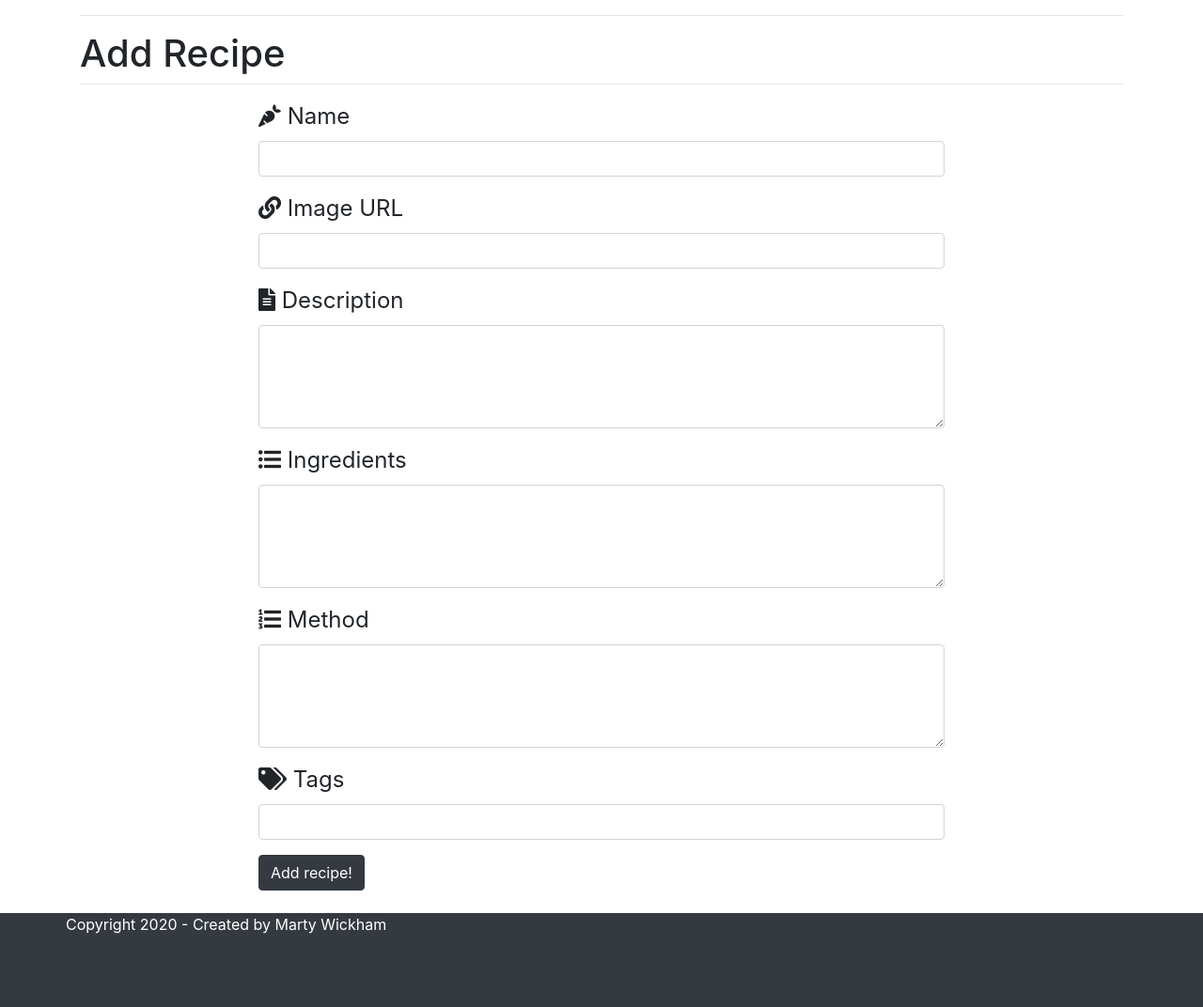
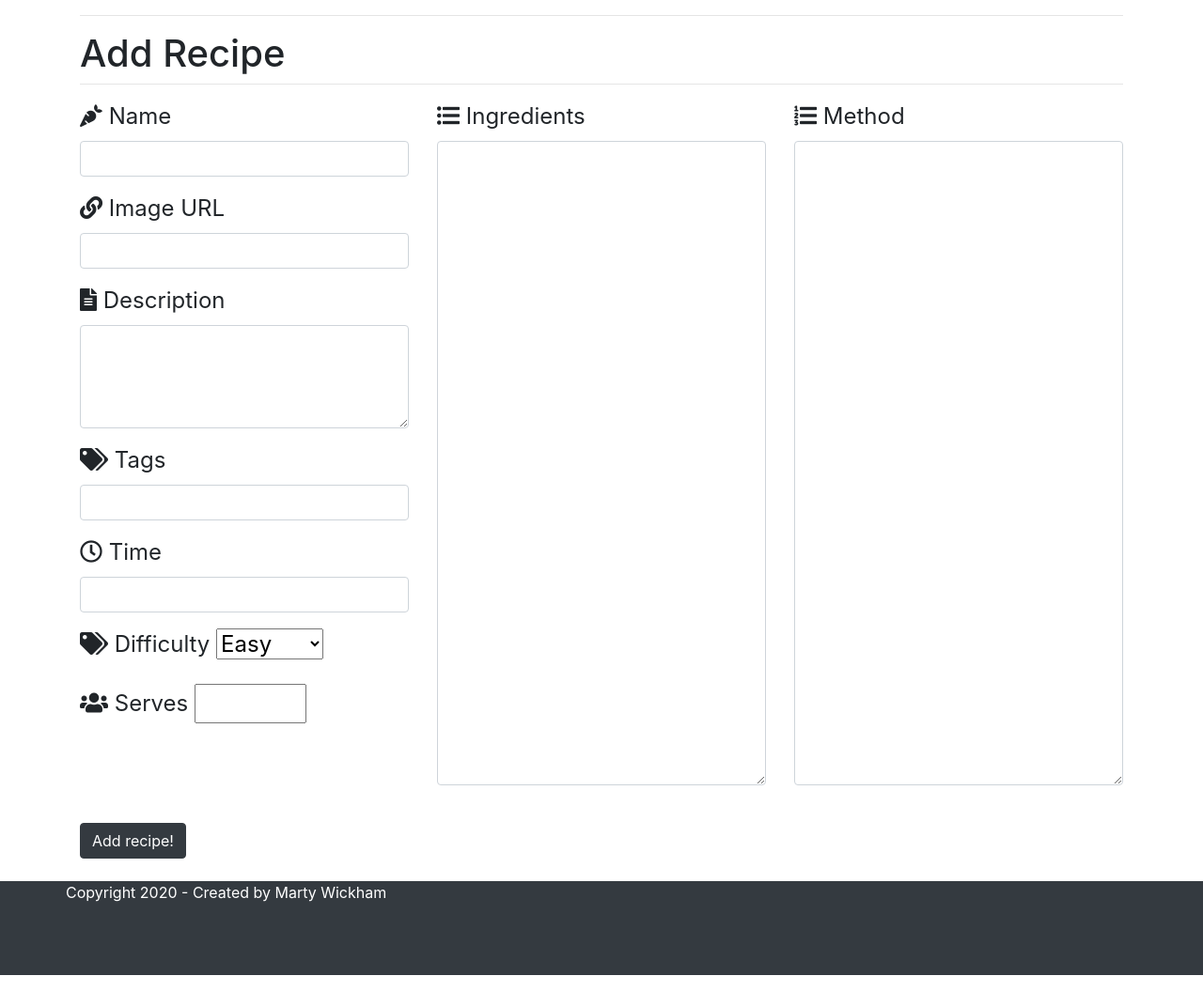
Before and after one commit to marty-wickham/milestone-project3, a Flask app: page /add_recipe in a window 1280 px wide. Shown: the part 74-1146 px from the top of the page at 94% size. After the commit the page ends 1112 px from the top, so only its background shows below. Run offline with Flask 2, Linux system fonts and the light colour scheme; some libraries are stand-ins or nearby versions.

Commit message:
Added input fields for the add recipe form, updated recipe view

```diff
--- a/app.py
+++ b/app.py
@@ -101,6 +101,10 @@ def insert_recipe():
     recipes.insert_one({'title': request.form.get('recipe_name').capitalize(),
                         'image_url': request.form.get('image_url'),
                         'description': request.form.get('recipe_description').capitalize(),
+                        'tags': request.form.get('tags'),
+                        'serves': request.form.get('serves'),
+                        'time': request.form.get('time'),
+                        'difficulty': request.form.get('difficulty'),
                         'ingredients': ingredients_list,
                         'method': method_list,
                         'user': session['username']})
--- a/templates/add-recipe.html
+++ b/templates/add-recipe.html
@@ -10,8 +10,10 @@
         </div>
         <hr class="mt-0">
         <div class="row">
-            <div class="col-md-8 offset-md-2">
-                <form action="{{url_for('insert_recipe')}}" method="POST">
+            <div class="col">
+                <form action="{{ url_for('insert_recipe') }}" method="post">
+                    <div class="row">
+                        <div class="col-lg-4 col-md-6 mb-4 col-10 offset-1 offset-md-0">
                             <div class="form-group">
                                 <i class="fas fa-carrot"></i>
                                 <label for="recipe_name">Name</label>
@@ -28,21 +30,50 @@
                                 <textarea type="text" class="form-control" id="recipe_description" name="recipe_description" rows="4" cols="25"></textarea>
                             </div>
                             <div class="form-group">
-                        <i class="fas fa-list-ul"></i>
-                        <label for="recipe_ingredients">Ingredients</label>
-                        <textarea type="text" class="form-control" id="recipe_ingredients" name="recipe_ingredients" rows="4" cols="50"></textarea>
-                    </div>
-                    <div class="form-group">
-                        <i class="fas fa-list-ol"></i>
-                        <label for="recipe_method">Method</label>
-                        <textarea type="text" class="form-control" id="recipe_method" name="recipe_method" rows="4" cols="50"></textarea>
-                    </div>
-                    <div class="form-group">
                                 <i class="fas fa-tags"></i>
                                 <label for="tags">Tags</label>
                                 <input type="text" class="form-control" id="tags" name="tags">
                             </div>
+                            <div class="form-group">
+                                <i class="far fa-clock"></i>
+                                <label for="time">Time</label>
+                                <input type="text" class="form-control" id="time" name="time">
+                            </div>
+                            <div class="form-group">
+                                <i class="fas fa-tags"></i>
+                                <label for="difficulty">Difficulty</label>
+                                <select name="difficulty" id="difficulty">
+                                    <option value="easy">Easy</option>
+                                    <option value="medium">Medium</option>
+                                    <option value="hard">Hard</option>
+                                </select>
+                            </div>
+                            <div class="form-group">
+                                <i class="fas fa-users"></i>
+                                <label for="serves">Serves</label>
+                                <input type="number" id="serves" name="serves" step="1" min="1" max="12">
+                            </div>
+                        </div>
+                        <div class="col-lg-4 col-md-6 mb-4 col-10 offset-1 offset-md-0">
+                            <div class="form-group">
+                                <i class="fas fa-list-ul"></i>
+                                <label for="recipe_ingredients">Ingredients</label>
+                                <textarea type="text" class="form-control" id="recipe_ingredients" name="recipe_ingredients" rows="28" cols="25"></textarea>
+                            </div>
+                        </div>
+                        <div class="col-lg-4 col-md-6 mb-4 col-10 offset-1 offset-md-0">
+                            <div class="form-group">
+                                <i class="fas fa-list-ol"></i>
+                                <label for="recipe_method">Method</label>
+                                <textarea type="text" class="form-control" id="recipe_method" name="recipe_method" rows="28" cols="25"></textarea>
+                            </div>
+                        </div>
+                    </div>
+                    <div class="row">
+                        <div class="col">
                             <button type="submit" class="btn btn-dark" name="action">Add recipe!</button>
+                        </div>
+                    </div>
                 </form>
             </div>
         </div>
```
Also changed, not shown: templates/edits.html (added, +37 -0 lines), templates/recipe.html (+17 -3 lines). Lines whose indentation alone changed are shown as unchanged.
